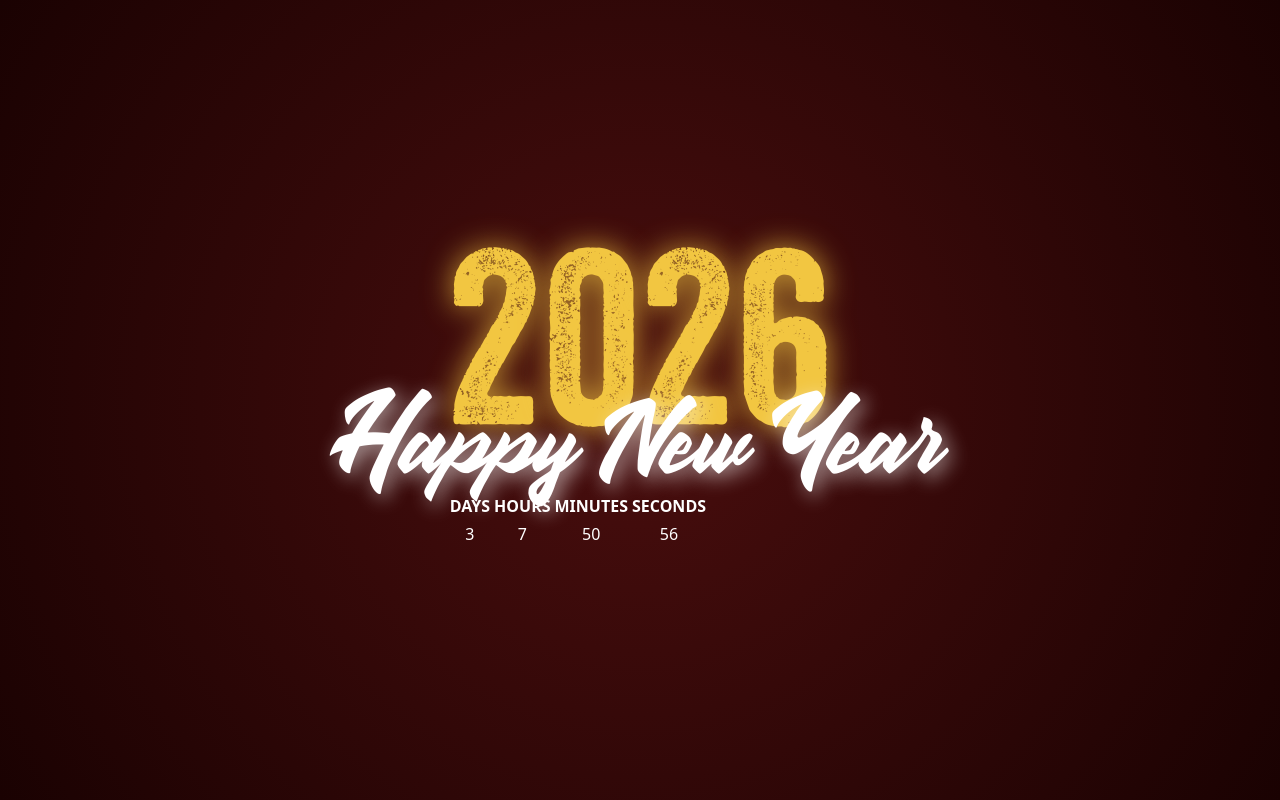
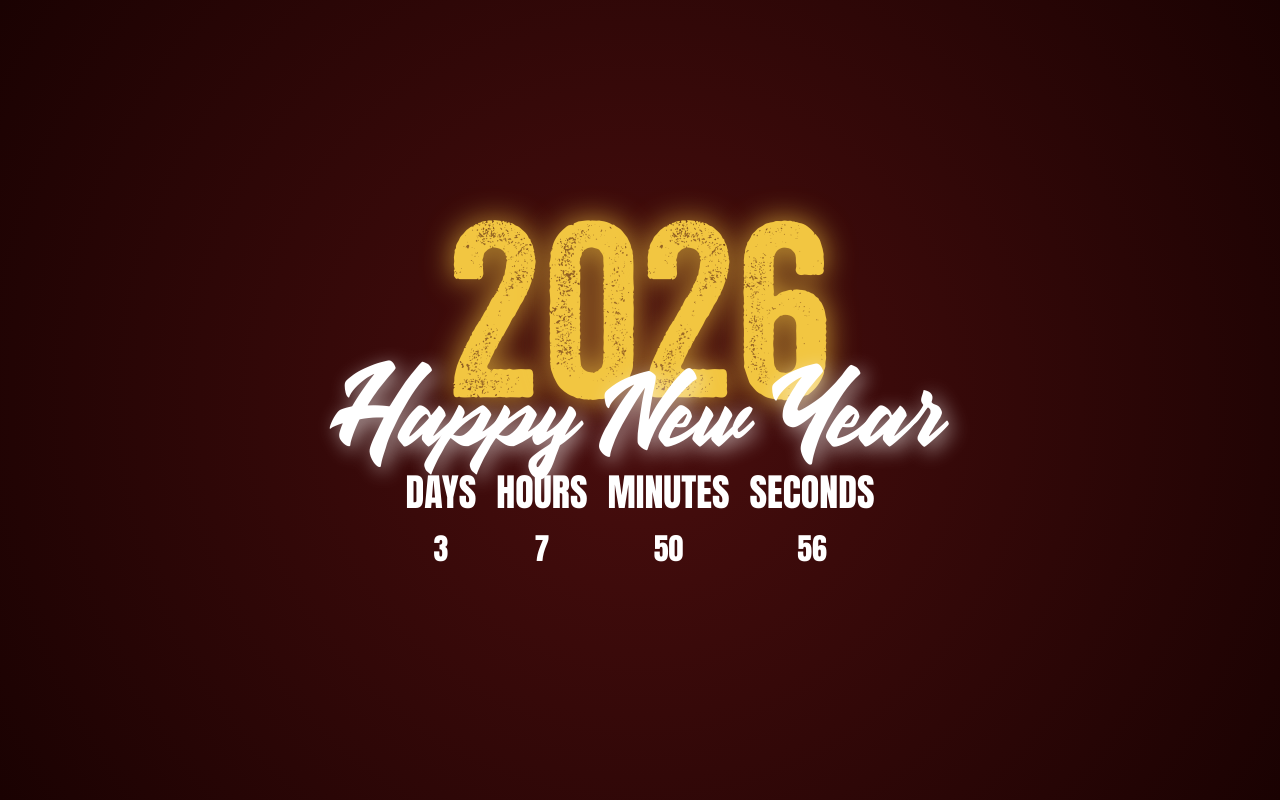
Before and after one commit to qtungnui07/tet-2026, a React (Vite) app: page / in a window 1280 px wide. Built offline with nearby package versions, Linux system fonts and the light colour scheme.

Commit message:
stylized timer

```diff
--- /dev/null
+++ b/src/Timer.css
@@ -0,0 +1,38 @@
+table.timer {
+  font-family: Impact, Charcoal, sans-serif;
+  width: 50%;
+  height: 25%;
+  text-align: center;
+  border-collapse: collapse;
+}
+table.timer td, table.timer th {
+  border: 0px solid #555555;
+  padding: 5px 2px;
+}
+table.timer tbody td {
+  font-size: 30px;
+  font-weight: bold;
+  color: #FFFFFF;
+}
+table.timer thead {
+  }
+table.timer thead th {
+  font-size: 38px;
+  font-weight: bold;
+  color: #FFFFFF;
+  text-align: center;
+  padding: 0px 10px;
+}
+table.timer tfoot td {
+  font-size: 13px;
+}
+table.timer tfoot .links {
+  text-align: right;
+}
+table.timer tfoot .links a{
+  display: inline-block;
+  background: #792396;
+  color: #FFFFFF;
+  padding: 2px 8px;
+  border-radius: 5px;
+}
--- a/src/Timer.tsx
+++ b/src/Timer.tsx
@@ -1,4 +1,5 @@
 import { useState, useEffect } from 'react';
+import './Timer.css'
 
 function getTime(): number[] {
   let new_date = new Date();
@@ -29,9 +30,10 @@ function Timer() {
   const [timeLeft, setTimeLeft] = useState<number[]>(getTime());
 
   useEffect(() => {
-    setInterval(() => {
+    const intervalId = setInterval(() => {
       setTimeLeft(timeLeft => getTime());
     }, 1000);
+    return () => clearInterval(intervalId);
   }, []);
   // return <h1> {days} {hours} {minutes} {seconds}
   return <table className="timer">
```
